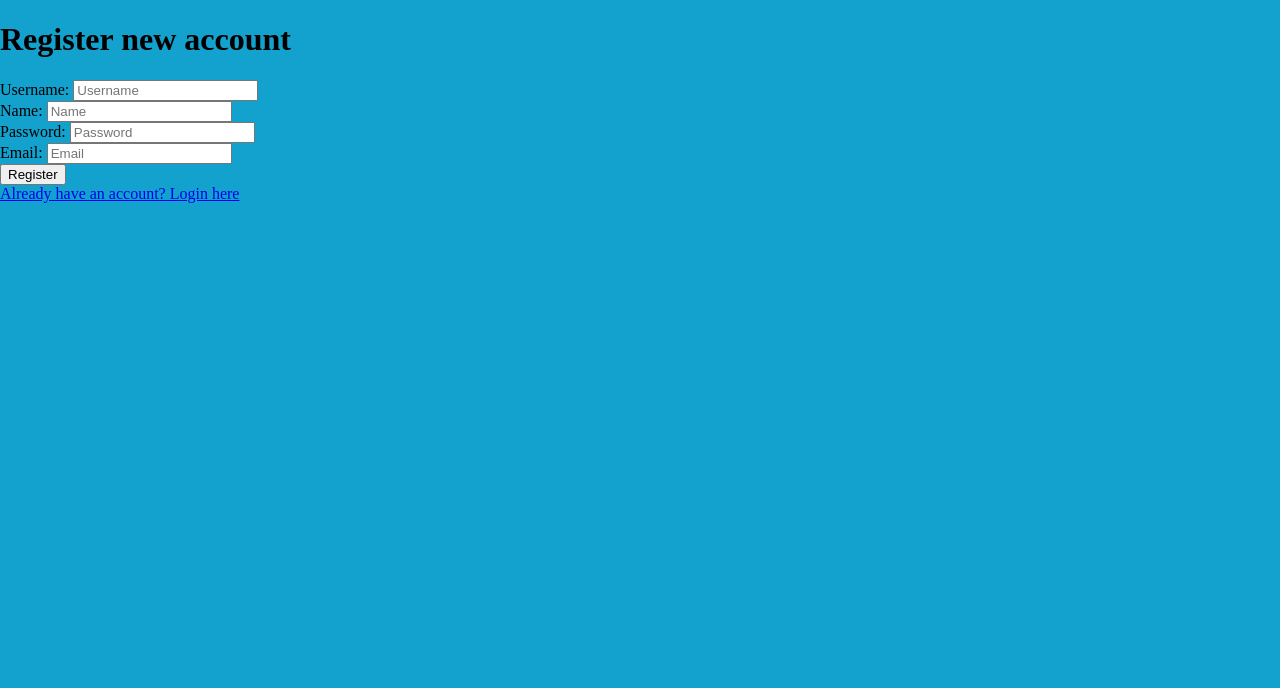
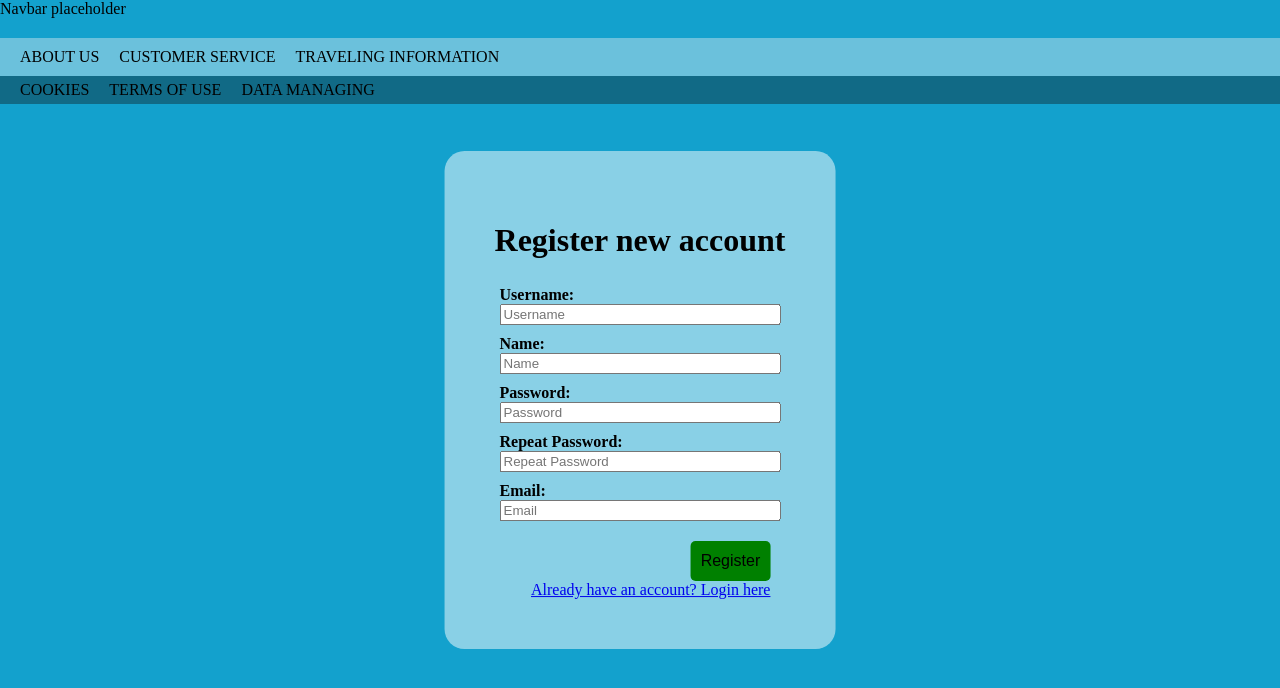
Before and after one commit to Matejmasar/KvikkTrip-Frontend, a React (Vite) app: page /register in a window 1280 px wide. Shown: the top 688 px of the page. Built offline with nearby package versions, Linux system fonts and the light colour scheme.

Commit message:
Styled the registrationpage

```diff
--- a/src/pages/RegistrationPage.css
+++ b/src/pages/RegistrationPage.css
@@ -0,0 +1,43 @@
+.register {
+    position: absolute;
+    top: 50%;
+    left: 50%;
+    transform: translate(-50%, -50%);
+    background-color: rgba(255, 255, 255, 0.5);
+    padding: 50px;
+    border: 10px black;
+    border-radius: 20px;
+}
+
+.formcontainer {
+    display: flex;
+    flex-direction: column;
+}
+
+.forminput {
+    display: flex;
+    flex-direction: column;
+    margin: 5px;
+}
+
+.formlabel {
+    font-weight: bold;
+}
+
+.registerbuttons {
+    margin: 15px;
+}
+
+.registerbutton {
+    float: right;
+    height: 40px;
+    width: 80px;
+    font-size: 16px;
+    background-color: green;
+    border-radius: 5px;
+    border: none;
+}
+
+.loginlink {
+    float: right;
+}
--- a/src/pages/RegistrationPage.jsx
+++ b/src/pages/RegistrationPage.jsx
@@ -1,6 +1,9 @@
 import {useState} from "react";
 import {Link, useNavigate} from "react-router-dom";
 import {registerUser} from "../services/loginservice.js";
+import "./RegistrationPage.css";
+import AppHeader from "../components/AppHeader.jsx";
+import EndBar from "../components/EndBar.jsx";
 
 const RegistrationPage = () => {
     const [userData, setUserData] = useState({
@@ -9,6 +12,7 @@ const RegistrationPage = () => {
         password: '',
         email: '',
     });
+    const [confirmPassword, setConfirmPassword] = useState("");
 
     const navigator = useNavigate();
 
@@ -21,16 +25,18 @@ const RegistrationPage = () => {
     }
 
     const handleRegister = async () => {
-        registerUser(userData);
+        await registerUser(userData);
         navigator("/");
     }
 
     return (
         <div>
+            <AppHeader />
+            <div className="register">
                 <h1>Register new account</h1>
                 <div className="formcontainer">
                     <div className="forminput">
-                    <label htmlFor="username">Username: </label>
+                        <label className="formlabel" htmlFor="username">Username: </label>
                         <input
                             type="text"
                             id="username"
@@ -44,7 +50,7 @@ const RegistrationPage = () => {
                         />
                     </div>
                     <div className="forminput">
-                    <label htmlFor="name">Name: </label>
+                        <label className="formlabel" htmlFor="name">Name: </label>
                         <input
                             type="text"
                             id="name"
@@ -58,7 +64,7 @@ const RegistrationPage = () => {
                         />
                     </div>
                     <div className="forminput">
-                    <label htmlFor="password">Password: </label>
+                        <label className="formlabel" htmlFor="password">Password: </label>
                         <input
                             type="text"
                             id="password"
@@ -67,12 +73,26 @@ const RegistrationPage = () => {
                             value={userData.password}
                             onChange={handleChange}
                             onKeyDown={(e) => {
+                                if (e.key === "Enter") document.getElementById("confirmpassword").focus();
+                            }}
+                        />
+                    </div>
+                    <div className="forminput">
+                        <label className="formlabel" htmlFor="confirmpassword">Repeat Password: </label>
+                        <input
+                            type="text"
+                            id="confirmpassword"
+                            name="confirmpassword"
+                            placeholder="Repeat Password"
+                            value={confirmPassword}
+                            onChange={(e) => {setConfirmPassword(e.target.value)}}
+                            onKeyDown={(e) => {
                                 if (e.key === "Enter") document.getElementById("email").focus();
                             }}
                         />
                     </div>
                     <div className="forminput">
-                    <label htmlFor="email">Email: </label>
+                        <label className="formlabel" htmlFor="email">Email: </label>
                         <input
                             type="text"
                             id="email"
@@ -86,9 +106,13 @@ const RegistrationPage = () => {
                         />
                     </div>
                 </div>
-            <input type="button" onClick={handleRegister} value="Register"/>
-            <br />
-            <Link to="/">Already have an account? Login here</Link>
+                <div className="registerbuttons">
+                    <input className="registerbutton" type="button" onClick={handleRegister} value="Register"/>
+                    <br/>
+                    <Link className="loginlink" to="/">Already have an account? Login here</Link>
+                </div>
+            </div>
+            <EndBar />
         </div>
     )
 }
```
Lines whose indentation alone changed are shown as unchanged.
